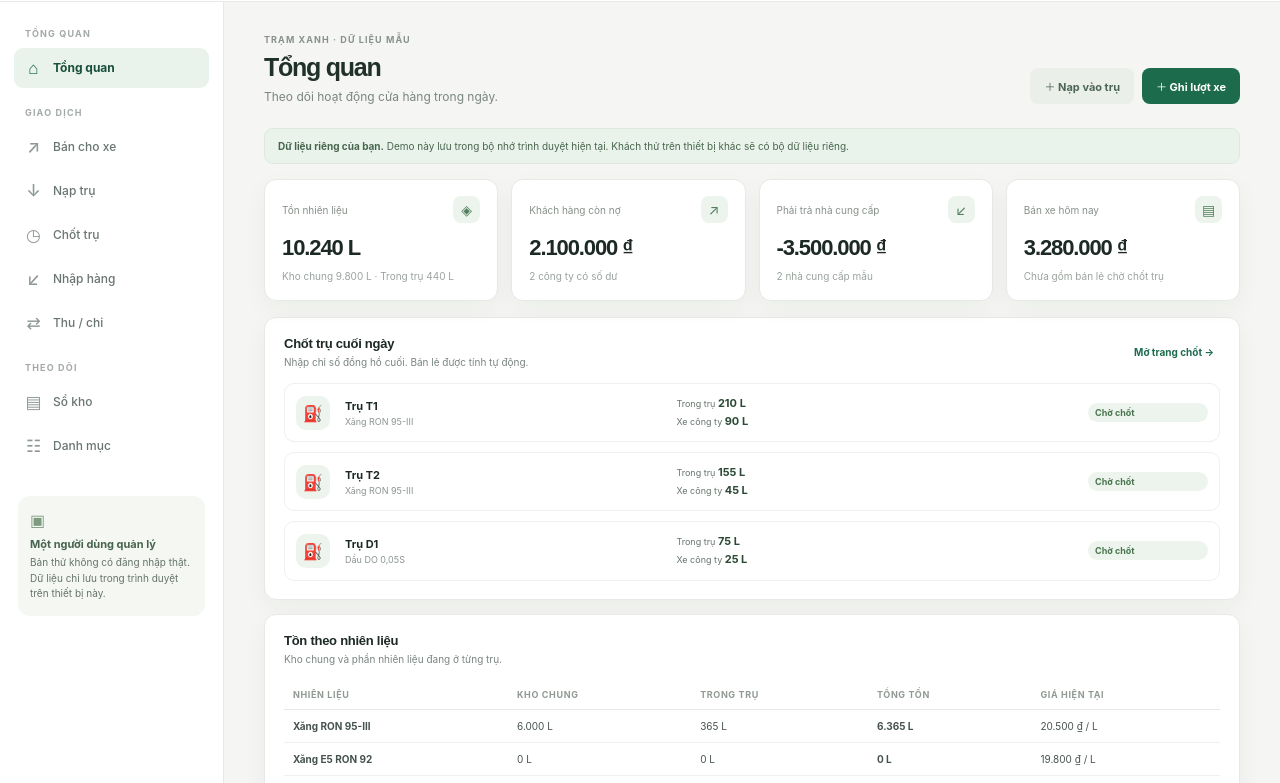
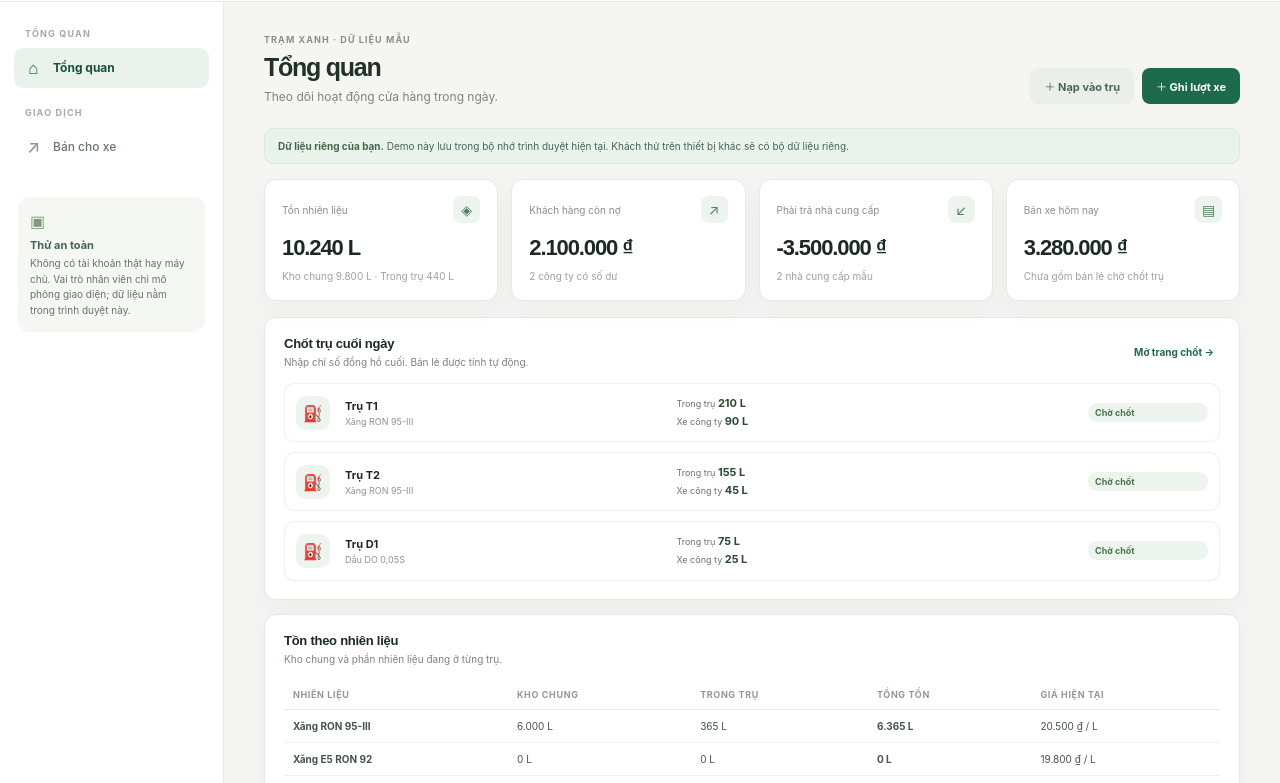
Before and after one commit to tudat1001-beep/quan-ly-cay-xang-demo, a plain HTML site: page index.html in a window 1280 px wide. Shown: the part 104-887 px from the top of the page. Drawn offline with Linux system fonts and the light colour scheme.

Commit message:
Restore web demo account roles

```diff
--- a/index.html
+++ b/index.html
@@ -15,7 +15,7 @@
     <a class="brand" href="#home" aria-label="Trang tổng quan">
       <span class="brand-mark">⛽</span><span><strong>Trạm Xanh</strong><small>Quản lý vận hành</small></span>
     </a>
-    <div class="topbar-right"><span class="today-label" id="today-label"></span><span class="avatar" aria-hidden="true">QL</span><span class="user-name">Quản lý</span></div>
+    <div class="topbar-right"><span class="today-label" id="today-label"></span><label class="demo-role-label" for="demo-role">Chế độ thử</label><select class="demo-role-select" id="demo-role" aria-label="Vai trò mô phỏng"><option value="owner">Quản lý</option><option value="seller">Nhân viên</option></select><span class="avatar">DA</span><span class="user-name" id="demo-role-name">Quản lý demo</span></div>
   </header>
   <div class="layout">
     <aside class="sidebar">
@@ -23,15 +23,15 @@
       <button class="nav-item active" data-view="home" aria-label="Tổng quan" title="Tổng quan"><span aria-hidden="true">⌂</span><small class="nav-label">Tổng quan</small></button>
       <p class="nav-caption">GIAO DỊCH</p>
       <button class="nav-item" data-view="sale" aria-label="Bán cho xe công ty" title="Bán cho xe công ty"><span aria-hidden="true">↗</span><small class="nav-label">Bán cho xe</small></button>
-      <button class="nav-item" data-view="pump-fill" aria-label="Nạp vào trụ" title="Nạp vào trụ"><span aria-hidden="true">↓</span><small class="nav-label">Nạp trụ</small></button>
-      <button class="nav-item" data-view="closing" aria-label="Chốt trụ cuối ngày" title="Chốt trụ cuối ngày"><span aria-hidden="true">◷</span><small class="nav-label">Chốt trụ</small></button>
-      <button class="nav-item" data-view="purchase" aria-label="Nhập nhiên liệu" title="Nhập nhiên liệu"><span aria-hidden="true">↙</span><small class="nav-label">Nhập hàng</small></button>
-      <button class="nav-item" data-view="payments" data-mobile-secondary aria-label="Thu và chi" title="Thu và chi"><span aria-hidden="true">⇄</span><small class="nav-label">Thu / chi</small></button>
-      <p class="nav-caption">THEO DÕI</p>
-      <button class="nav-item" data-view="reports" data-mobile-secondary aria-label="Sổ kho và công nợ" title="Sổ kho và công nợ"><span aria-hidden="true">▤</span><small class="nav-label">Sổ kho</small></button>
-      <button class="nav-item" data-view="catalog" data-mobile-secondary aria-label="Danh mục và giá bán" title="Danh mục và giá bán"><span aria-hidden="true">☷</span><small class="nav-label">Danh mục</small></button>
-      <button class="nav-item mobile-more-button" id="mobile-more" aria-label="Thêm chức năng" title="Thêm chức năng" aria-expanded="false" aria-controls="mobile-more-panel"><span aria-hidden="true">⋯</span><small class="nav-label">Thêm</small></button>
-      <div class="sidebar-note"><span class="lock-icon">▣</span><strong>Một người dùng quản lý</strong><p>Bản thử không có đăng nhập thật. Dữ liệu chỉ lưu trong trình duyệt trên thiết bị này.</p></div>
+      <button class="nav-item" data-view="pump-fill" data-manager-only hidden aria-label="Nạp vào trụ" title="Nạp vào trụ"><span aria-hidden="true">↓</span><small class="nav-label">Nạp trụ</small></button>
+      <button class="nav-item" data-view="closing" data-manager-only hidden aria-label="Chốt trụ cuối ngày" title="Chốt trụ cuối ngày"><span aria-hidden="true">◷</span><small class="nav-label">Chốt trụ</small></button>
+      <button class="nav-item" data-view="purchase" data-manager-only hidden aria-label="Nhập nhiên liệu" title="Nhập nhiên liệu"><span aria-hidden="true">↙</span><small class="nav-label">Nhập hàng</small></button>
+      <button class="nav-item" data-view="payments" data-mobile-secondary data-manager-only hidden aria-label="Thu và chi" title="Thu và chi"><span aria-hidden="true">⇄</span><small class="nav-label">Thu / chi</small></button>
+      <p class="nav-caption" data-manager-only hidden>THEO DÕI</p>
+      <button class="nav-item" data-view="reports" data-mobile-secondary data-manager-only hidden aria-label="Sổ kho và công nợ" title="Sổ kho và công nợ"><span aria-hidden="true">▤</span><small class="nav-label">Sổ kho</small></button>
+      <button class="nav-item" data-view="catalog" data-mobile-secondary data-manager-only hidden aria-label="Danh mục và giá bán" title="Danh mục và giá bán"><span aria-hidden="true">☷</span><small class="nav-label">Danh mục</small></button>
+      <button class="nav-item mobile-more-button" id="mobile-more" data-manager-only hidden aria-label="Thêm chức năng" title="Thêm chức năng" aria-expanded="false" aria-controls="mobile-more-panel"><span aria-hidden="true">⋯</span><small class="nav-label">Thêm</small></button>
+      <div class="sidebar-note"><span class="lock-icon">▣</span><strong>Thử an toàn</strong><p>Không có tài khoản thật hay máy chủ. Vai trò nhân viên chỉ mô phỏng giao diện; dữ liệu nằm trong trình duyệt này.</p></div>
       <footer>Trạm Xanh <span>·</span> Demo 2026</footer>
     </aside>
     <main id="app" class="main-content" aria-live="polite"></main>
@@ -39,9 +39,9 @@
   <section class="mobile-more-panel" id="mobile-more-panel" role="dialog" aria-modal="false" aria-labelledby="mobile-more-title" hidden>
     <div class="mobile-more-heading"><h2 id="mobile-more-title">Chức năng khác</h2><button id="mobile-more-close" type="button" aria-label="Đóng">×</button></div>
     <div class="mobile-more-grid">
-      <button type="button" data-view="payments" aria-label="Thu và chi"><span aria-hidden="true">⇄</span><small>Thu / chi</small></button>
-      <button type="button" data-view="reports" aria-label="Sổ kho và công nợ"><span aria-hidden="true">▤</span><small>Sổ kho</small></button>
-      <button type="button" data-view="catalog" aria-label="Danh mục và giá bán"><span aria-hidden="true">☷</span><small>Danh mục</small></button>
+      <button type="button" data-view="payments" data-manager-only hidden aria-label="Thu và chi"><span aria-hidden="true">⇄</span><small>Thu / chi</small></button>
+      <button type="button" data-view="reports" data-manager-only hidden aria-label="Sổ kho và công nợ"><span aria-hidden="true">▤</span><small>Sổ kho</small></button>
+      <button type="button" data-view="catalog" data-manager-only hidden aria-label="Danh mục và giá bán"><span aria-hidden="true">☷</span><small>Danh mục</small></button>
     </div>
   </section>
   <div id="toast" class="toast" role="status"></div>
```
